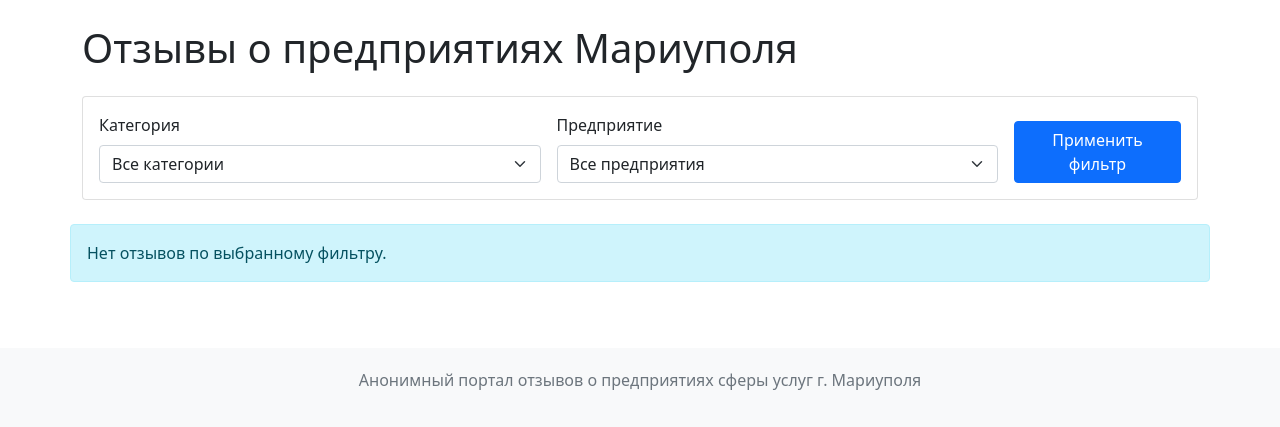
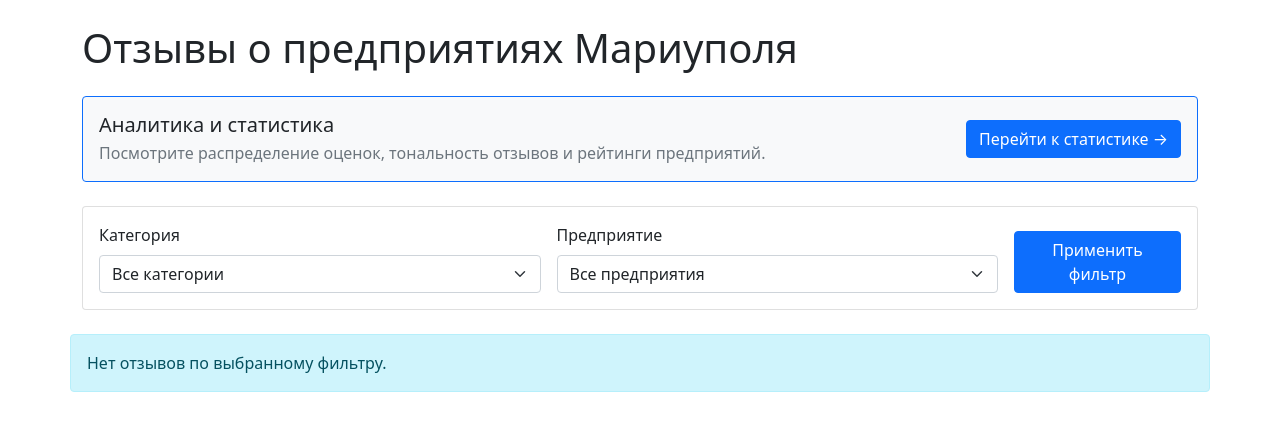
Before and after one commit to Alekss280/mariupol-reviews, a Django app: page / in a window 1280 px wide. Shown: the part 56-483 px from the top of the page. Run offline with Django 4.2, Linux system fonts and the light colour scheme; data that the repository does not hold is empty.

Commit message:
Добавлена секция аналитики и статистики на страницу отзывов с описанием и кнопкой перехода к статистике

```diff
--- a/reviews/templates/reviews/index.html
+++ b/reviews/templates/reviews/index.html
@@ -2,6 +2,20 @@
 
 {% block content %}
 <h1 class="mb-4">Отзывы о предприятиях Мариуполя</h1>
+
+<div class="row mb-4">
+    <div class="col-md-12">
+        <div class="card bg-light border-primary">
+            <div class="card-body d-flex justify-content-between align-items-center">
+                <div>
+                    <h5 class="card-title mb-1">Аналитика и статистика</h5>
+                    <p class="card-text text-muted">Посмотрите распределение оценок, тональность отзывов и рейтинги предприятий.</p>
+                </div>
+                <a href="{% url 'stats' %}" class="btn btn-primary">Перейти к статистике →</a>
+            </div>
+        </div>
+    </div>
+</div>
 
 <!-- Форма фильтрации -->
 <div class="card mb-4">
```
